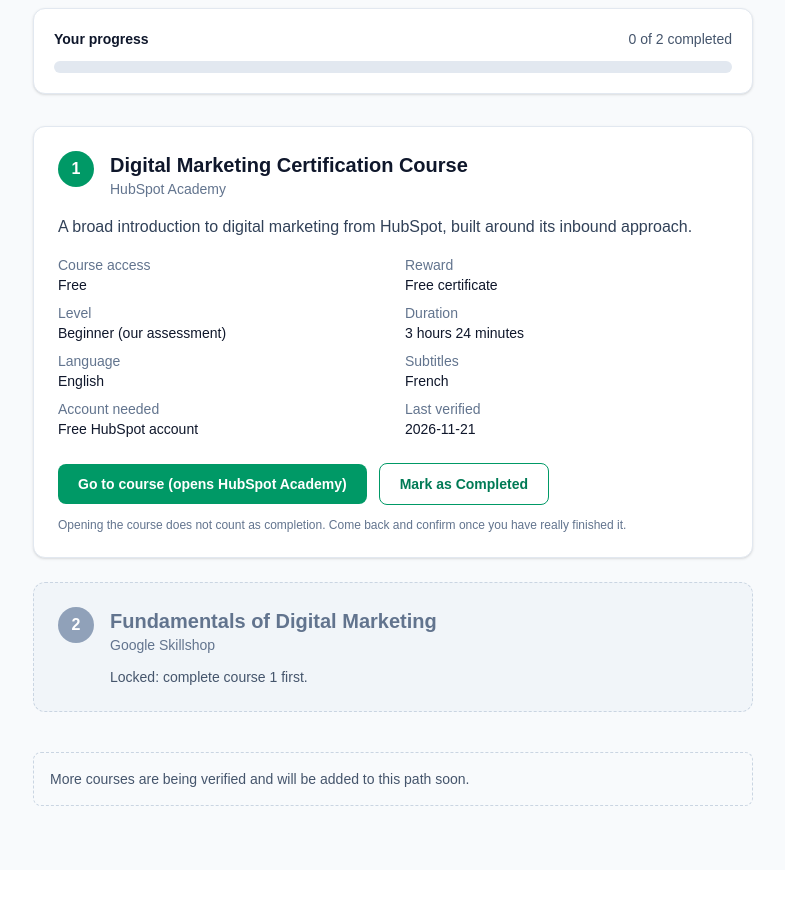
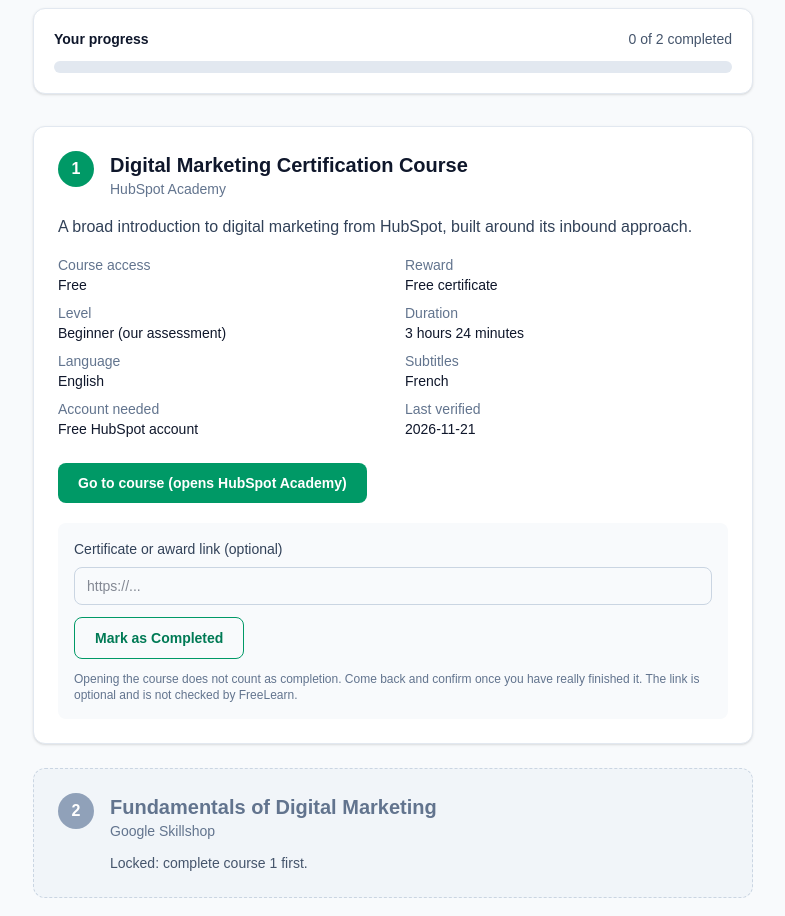
Before and after one commit to rayenalyatimi-mac/freelearn-tunisia, a Next.js app: page /path in a window 1280 px wide. Shown: the part 280-1196 px from the top of the page, without its empty margins (247-1032 px from the left). Before the commit the page ends 1150 px from the top, so only its background shows below. Built offline with nearby package versions, Linux system fonts and the light colour scheme.

Commit message:
Add optional certificate evidence link

```diff
--- a/src/components/PathList.tsx
+++ b/src/components/PathList.tsx
@@ -5,16 +5,32 @@ import type { Course } from "@/data/courses";
 
 const STORAGE_KEY = "freelearn-progress-v1";
 
-// For each completed course id we remember the date it was confirmed.
-type Progress = Record<string, { completedAt: string }>;
+// For each completed course id we remember the date it was confirmed,
+// and optionally a link the student added as evidence.
+type Progress = Record<string, { completedAt: string; certificateUrl?: string }>;
 
 function capitalize(text: string) {
   return text.charAt(0).toUpperCase() + text.slice(1);
 }
 
+// Only normal web links are accepted, so nothing unsafe is stored or shown.
+function cleanUrl(input: string): string | null {
+  try {
+    const url = new URL(input.trim());
+    if (url.protocol === "https:" || url.protocol === "http:") {
+      return url.toString();
+    }
+  } catch {
+    // Not a valid link
+  }
+  return null;
+}
+
 export default function PathList({ courses }: { courses: Course[] }) {
   const [progress, setProgress] = useState<Progress>({});
   const [loaded, setLoaded] = useState(false);
+  const [evidence, setEvidence] = useState<Record<string, string>>({});
+  const [errors, setErrors] = useState<Record<string, string>>({});
 
   // Load saved progress from this browser once, when the page opens
   useEffect(() => {
@@ -42,8 +58,27 @@ export default function PathList({ courses }: { courses: Course[] }) {
   }
 
   function markCompleted(id: string) {
+    const raw = (evidence[id] ?? "").trim();
+    let certificateUrl: string | undefined;
+
+    if (raw) {
+      const cleaned = cleanUrl(raw);
+      if (!cleaned) {
+        setErrors({
+          ...errors,
+          [id]: "Please paste a full link starting with https:// (or leave the field empty).",
+        });
+        return;
+      }
+      certificateUrl = cleaned;
+    }
+
+    setErrors({ ...errors, [id]: "" });
     const today = new Date().toISOString().slice(0, 10);
-    save({ ...progress, [id]: { completedAt: today } });
+    save({
+      ...progress,
+      [id]: { completedAt: today, ...(certificateUrl ? { certificateUrl } : {}) },
+    });
   }
 
   function undoCompletion(id: string) {
@@ -92,6 +127,8 @@ export default function PathList({ courses }: { courses: Course[] }) {
           // Undo is only allowed on the latest completed course,
           // so later courses never stay unlocked by mistake.
           const canUndo = isCompleted && !(next && progress[next.id]);
+          const savedLink = progress[course.id]?.certificateUrl;
+          const safeLink = savedLink ? cleanUrl(savedLink) : null;
 
           if (!isUnlocked) {
             return (
@@ -179,7 +216,7 @@ export default function PathList({ courses }: { courses: Course[] }) {
                 </div>
               </dl>
 
-              <div className="mt-6 flex flex-wrap items-center gap-3">
+              <div className="mt-6">
                 <a
                   href={course.url}
                   target="_blank"
@@ -188,39 +225,74 @@ export default function PathList({ courses }: { courses: Course[] }) {
                 >
                   Go to course (opens {course.provider})
                 </a>
+              </div>
 
               {!isCompleted && (
+                <div className="mt-5 rounded-lg bg-slate-50 p-4">
+                  <label
+                    htmlFor={`evidence-${course.id}`}
+                    className="block text-sm font-medium text-slate-700"
+                  >
+                    Certificate or award link (optional)
+                  </label>
+                  <input
+                    id={`evidence-${course.id}`}
+                    type="url"
+                    placeholder="https://..."
+                    value={evidence[course.id] ?? ""}
+                    onChange={(e) =>
+                      setEvidence({ ...evidence, [course.id]: e.target.value })
+                    }
+                    className="mt-2 w-full rounded-lg border border-slate-300 px-3 py-2 text-sm"
+                  />
+                  {errors[course.id] && (
+                    <p className="mt-2 text-sm text-red-600">
+                      {errors[course.id]}
+                    </p>
+                  )}
                   <button
                     type="button"
                     onClick={() => markCompleted(course.id)}
-                    className="rounded-lg border border-emerald-600 px-5 py-2.5 text-sm font-semibold text-emerald-700 hover:bg-emerald-50"
+                    className="mt-3 rounded-lg border border-emerald-600 px-5 py-2.5 text-sm font-semibold text-emerald-700 hover:bg-emerald-100"
                   >
                     Mark as Completed
                   </button>
+                  <p className="mt-3 text-xs text-slate-500">
+                    Opening the course does not count as completion. Come back
+                    and confirm once you have really finished it. The link is
+                    optional and is not checked by FreeLearn.
+                  </p>
+                </div>
               )}
 
               {isCompleted && (
-                  <span className="text-sm font-medium text-emerald-700">
+                <div className="mt-5 space-y-2 text-sm">
+                  <p className="font-medium text-emerald-700">
                     Completed on {progress[course.id].completedAt}
-                  </span>
+                  </p>
+                  {safeLink && (
+                    <p className="text-slate-600">
+                      Your evidence link (not verified by FreeLearn):{" "}
+                      <a
+                        href={safeLink}
+                        target="_blank"
+                        rel="noopener noreferrer"
+                        className="text-emerald-700 underline"
+                      >
+                        open
+                      </a>
+                    </p>
                   )}
-
                   {canUndo && (
                     <button
                       type="button"
                       onClick={() => undoCompletion(course.id)}
-                    className="text-sm text-slate-500 underline hover:text-slate-700"
+                      className="text-slate-500 underline hover:text-slate-700"
                     >
                       Undo
                     </button>
                   )}
                 </div>
-
-              {!isCompleted && (
-                <p className="mt-3 text-xs text-slate-500">
-                  Opening the course does not count as completion. Come back
-                  and confirm once you have really finished it.
-                </p>
               )}
             </li>
           );
```
Lines whose indentation alone changed are shown as unchanged.
